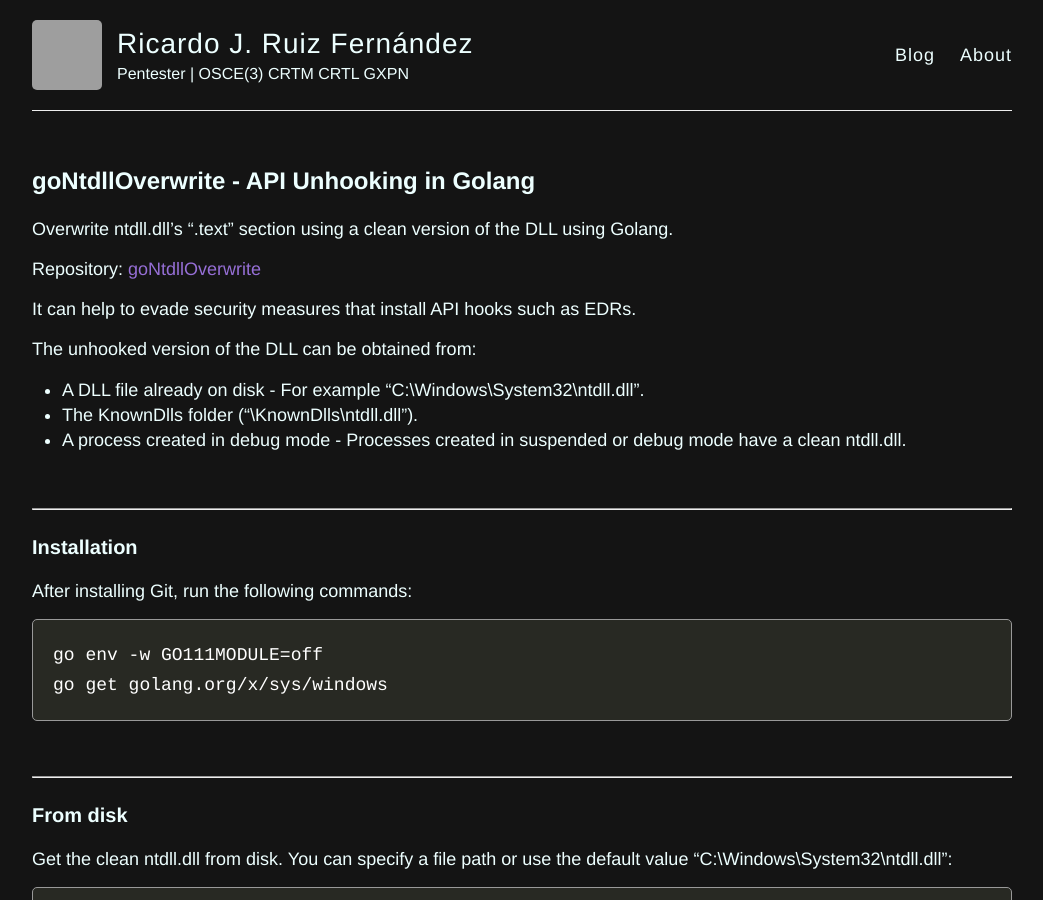
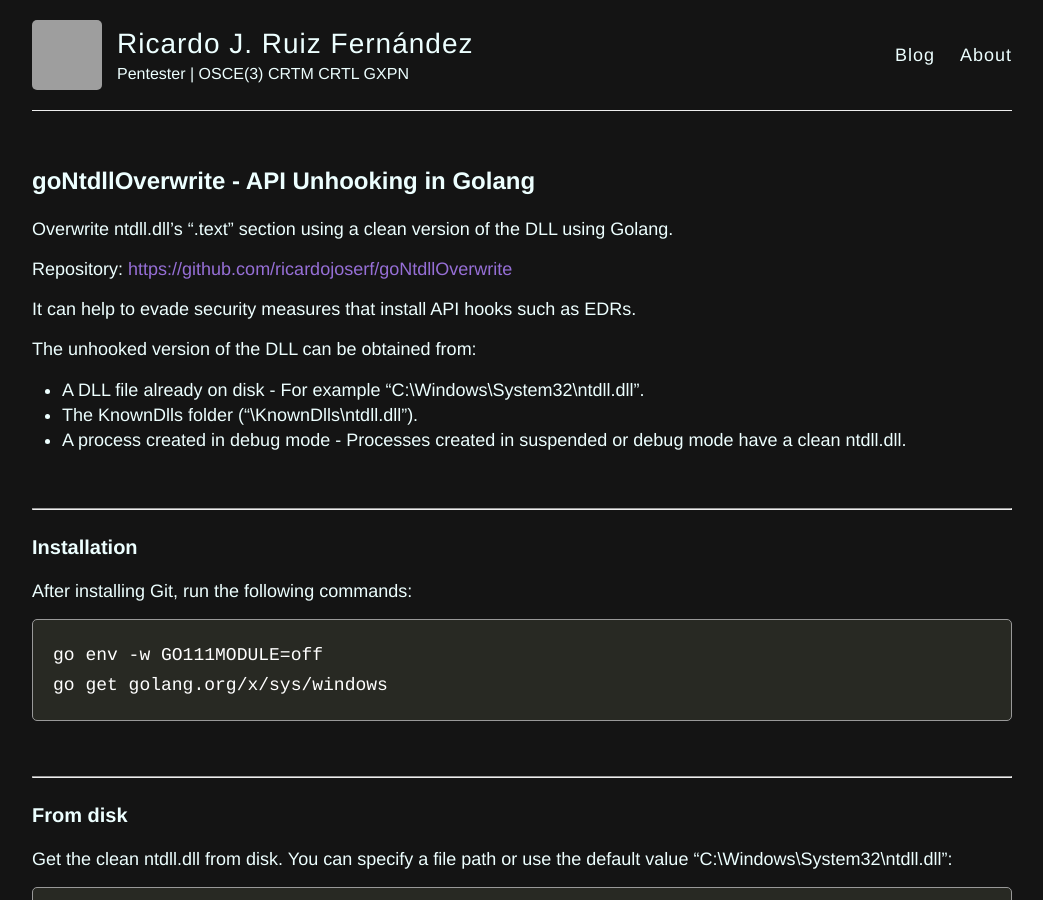
Before and after one commit to ricardojoserf/ricardojoserf.github.io, a Jekyll site: the page built from _posts/2024-7-10-gontdlloverwrite.md, in a window 1280 px wide and 900 px high. Shown: the whole window, without its empty margins (118-1161 px from the left). Built offline with Jekyll 4.4.1, drawn with Linux system fonts in a browser that asks for light colours; some of the changed lines change nothing that is shown; grey boxes are pictures that could not be loaded.

Commit message:
Update 2024-7-10-gontdlloverwrite.md

```diff
--- a/_posts/2024-7-10-gontdlloverwrite.md
+++ b/_posts/2024-7-10-gontdlloverwrite.md
@@ -9,7 +9,7 @@ Overwrite ntdll.dll's ".text" section using a clean version of the DLL using Gol
 
 <!--more-->
 
-Repository: [goNtdllOverwrite](https://github.com/ricardojoserf/goNtdllOverwrite)
+Repository: [https://github.com/ricardojoserf/goNtdllOverwrite](https://github.com/ricardojoserf/goNtdllOverwrite)
 
 
 It can help to evade security measures that install API hooks such as EDRs.
```
